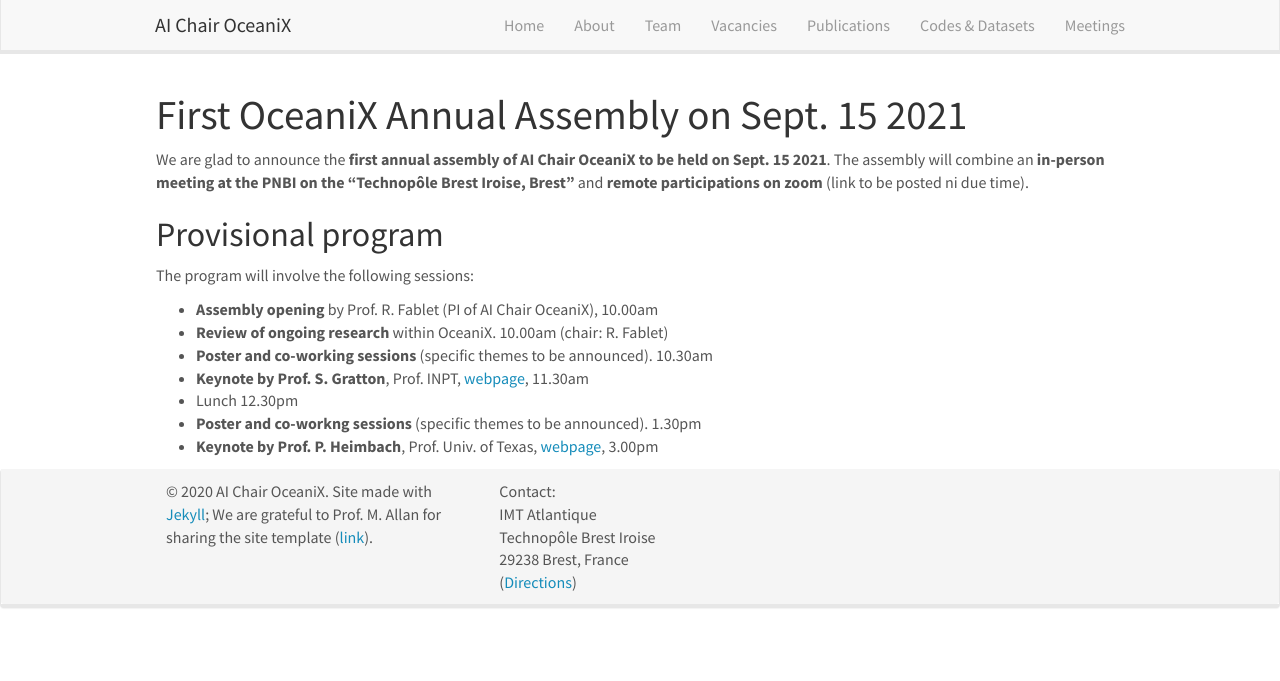
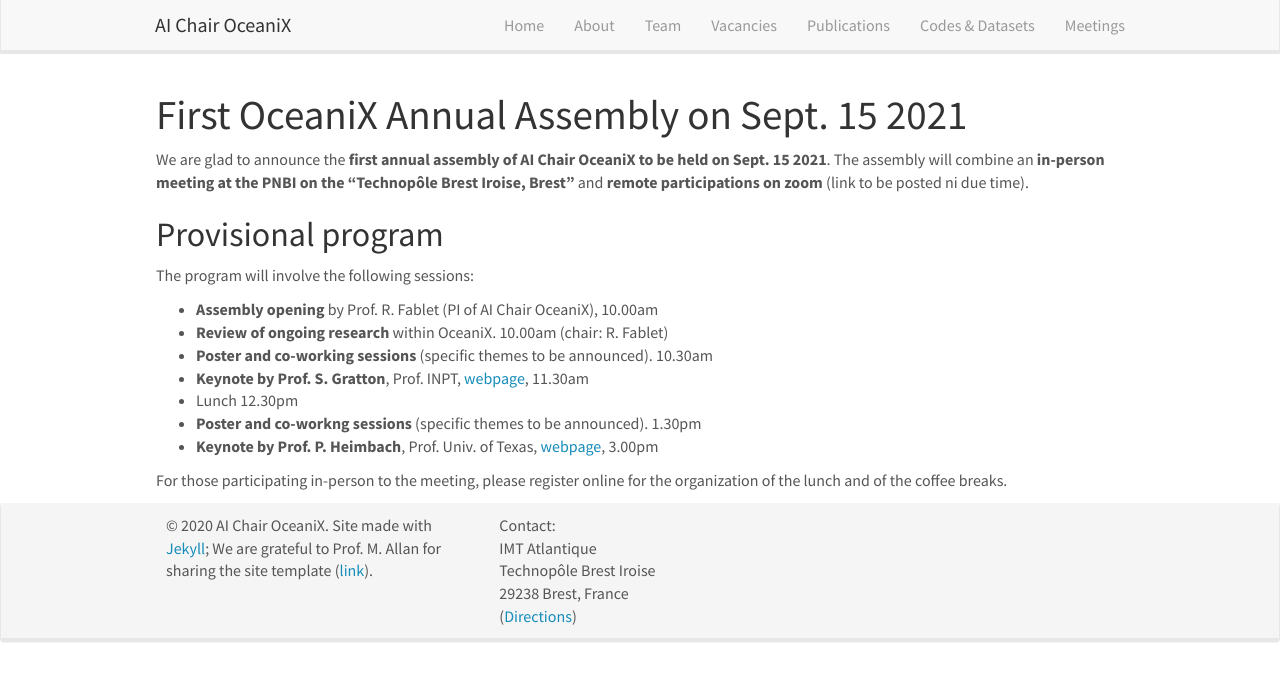
Before and after one commit to CIA-Oceanix/CIA-Oceanix.github.io, a Jekyll site: the page built from _pages/assembly.md, in a window 1280 px wide. Shown: the top 681 px of the page. Built offline with Jekyll 4.4.1, drawn with Linux system fonts in a browser that asks for light colours; nearby versions of some CDN libraries.

Commit message:
Update assembly.md

```diff
--- a/_pages/assembly.md
+++ b/_pages/assembly.md
@@ -20,3 +20,5 @@ The program will involve the following sessions:
 - Lunch 12.30pm
 - **Poster and co-workng sessions** (specific themes to be announced). 1.30pm
 - **Keynote by Prof. P. Heimbach**, Prof. Univ. of Texas, [webpage](https://www.jsg.utexas.edu/researcher/patrick_heimbach/), 3.00pm
+
+For those participating in-person to the meeting, please register online for the organization of the lunch and of the coffee breaks.
```
